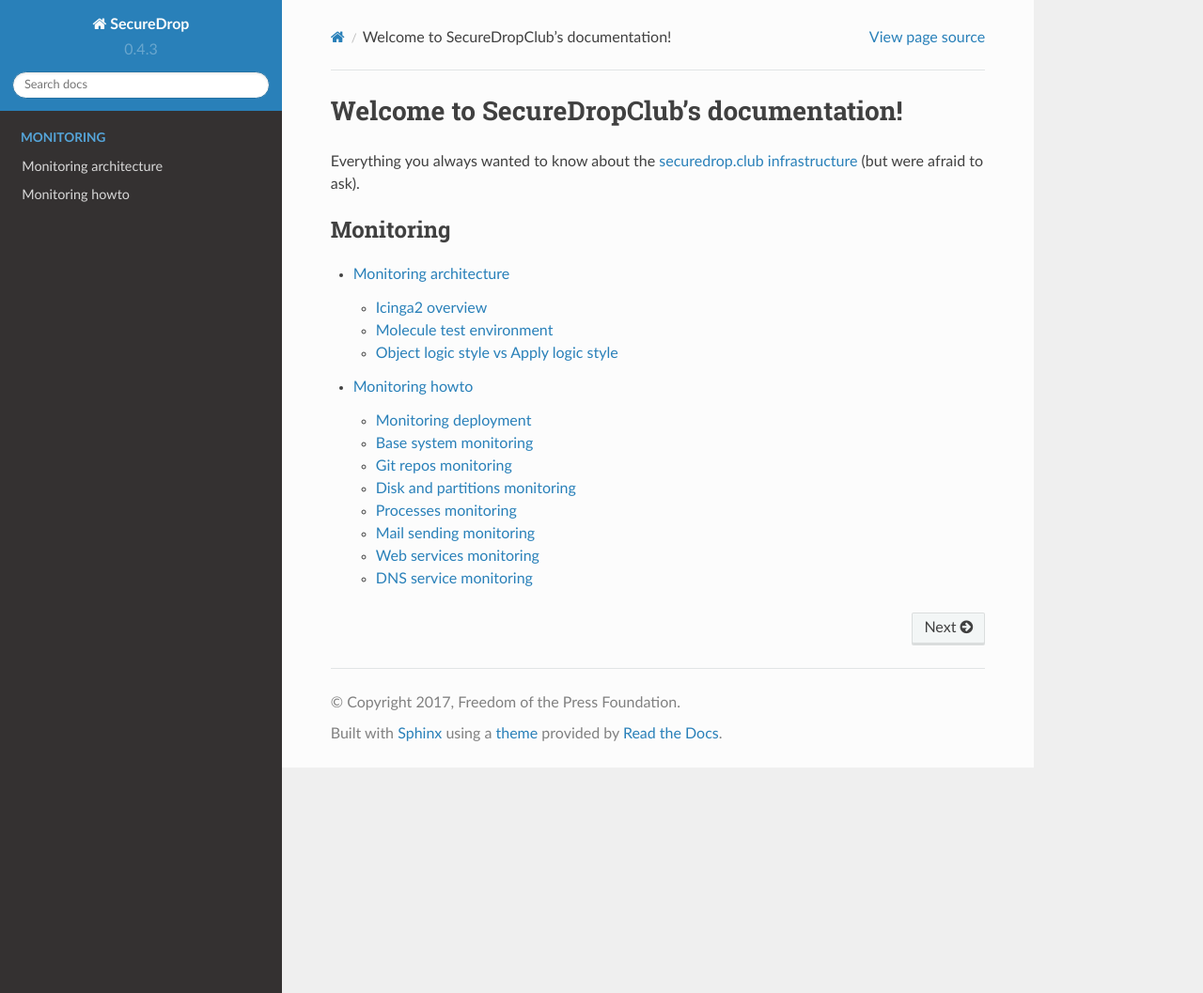
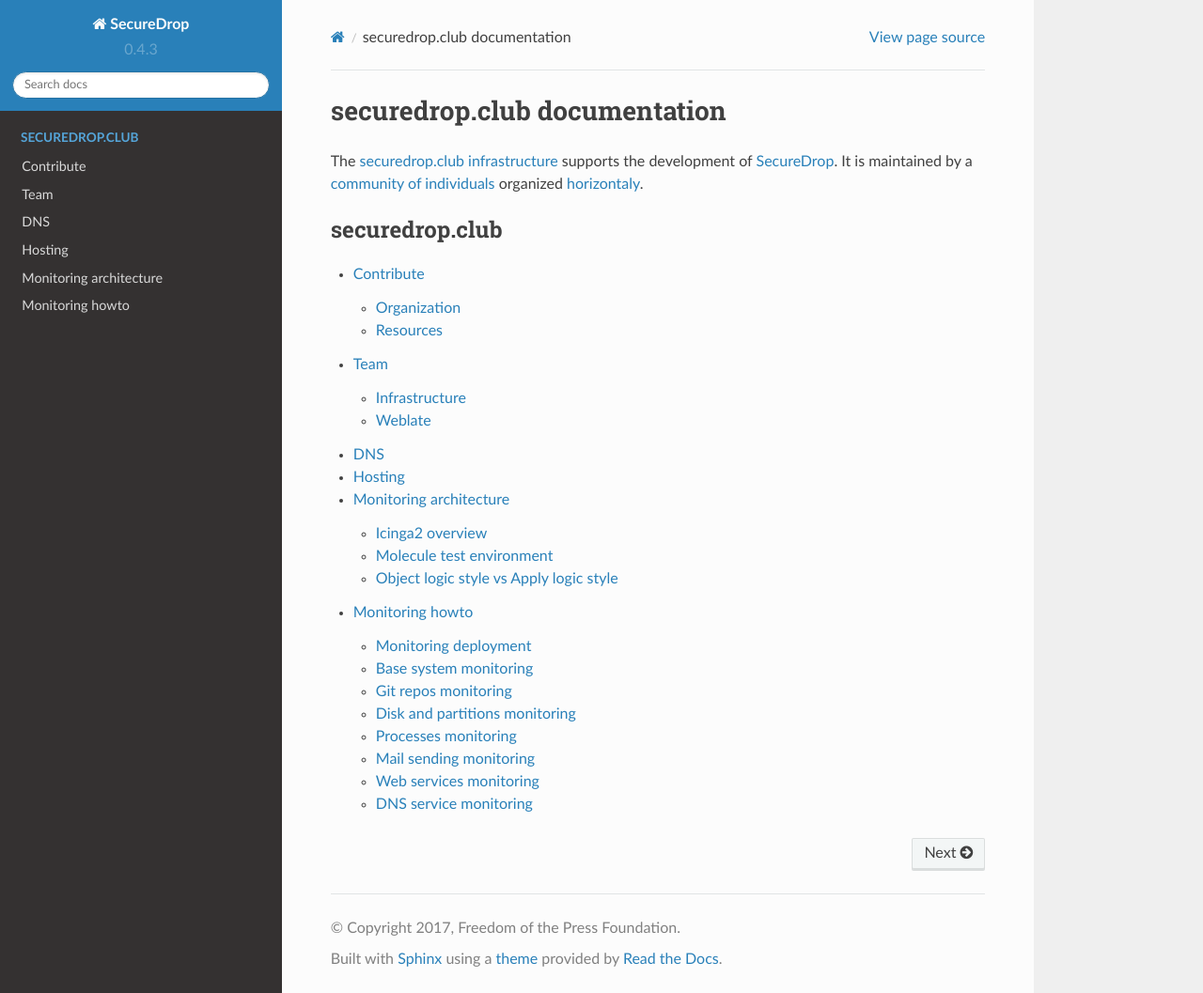
Before and after one commit to singuliere/enough, a Sphinx documentation site: the page built from docs/index.rst, in a window 1280 px wide and 1057 px high. Shown: the whole window at 94% size. Built offline with Sphinx 7.4.7 and the Read the Docs theme 2.0.0, drawn with Linux system fonts in a browser that asks for light colours.

Commit message:
docs: DNS, hosting and philosophy

```diff
--- a/docs/index.rst
+++ b/docs/index.rst
@@ -1,12 +1,20 @@
-Welcome to SecureDropClub's documentation!
-==========================================
+securedrop.club documentation
+=============================
 
-Everything you always wanted to know about the `securedrop.club infrastructure <http://lab.securedrop.club/main/securedrop-club>`__ (but were afraid to ask).
+The `securedrop.club infrastructure
+<http://lab.securedrop.club/main/securedrop-club>`_ supports the
+development of `SecureDrop <https://securedrop.org>`_. It is
+maintained by a :doc:`community of individuals <team>` organized
+:doc:`horizontaly <contribute>`.
 
 .. toctree::
-  :caption: Monitoring
-  :name: Monitoring
+  :caption: securedrop.club
+  :name: securedrop.club
   :maxdepth: 2
 
+  contribute
+  team
+  DNS
+  hosting
   monitoring_architecture
   monitoring_howto
```
Also changed, not shown: docs/DNS.rst (added, +8 -0 lines), docs/contribute.rst (added, +26 -0 lines), docs/hosting.rst (added, +28 -0 lines), docs/team.rst (added, +23 -0 lines).
